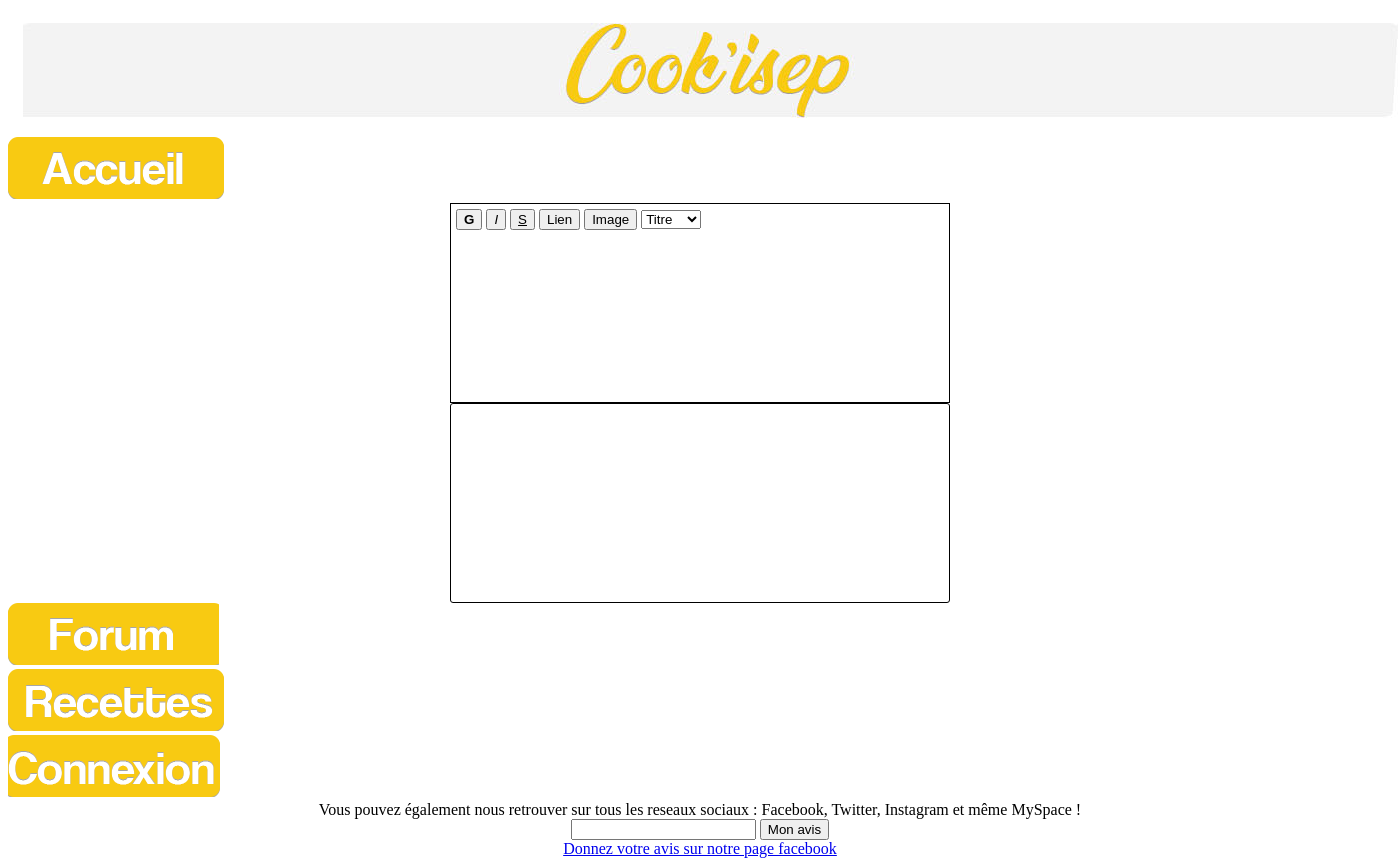
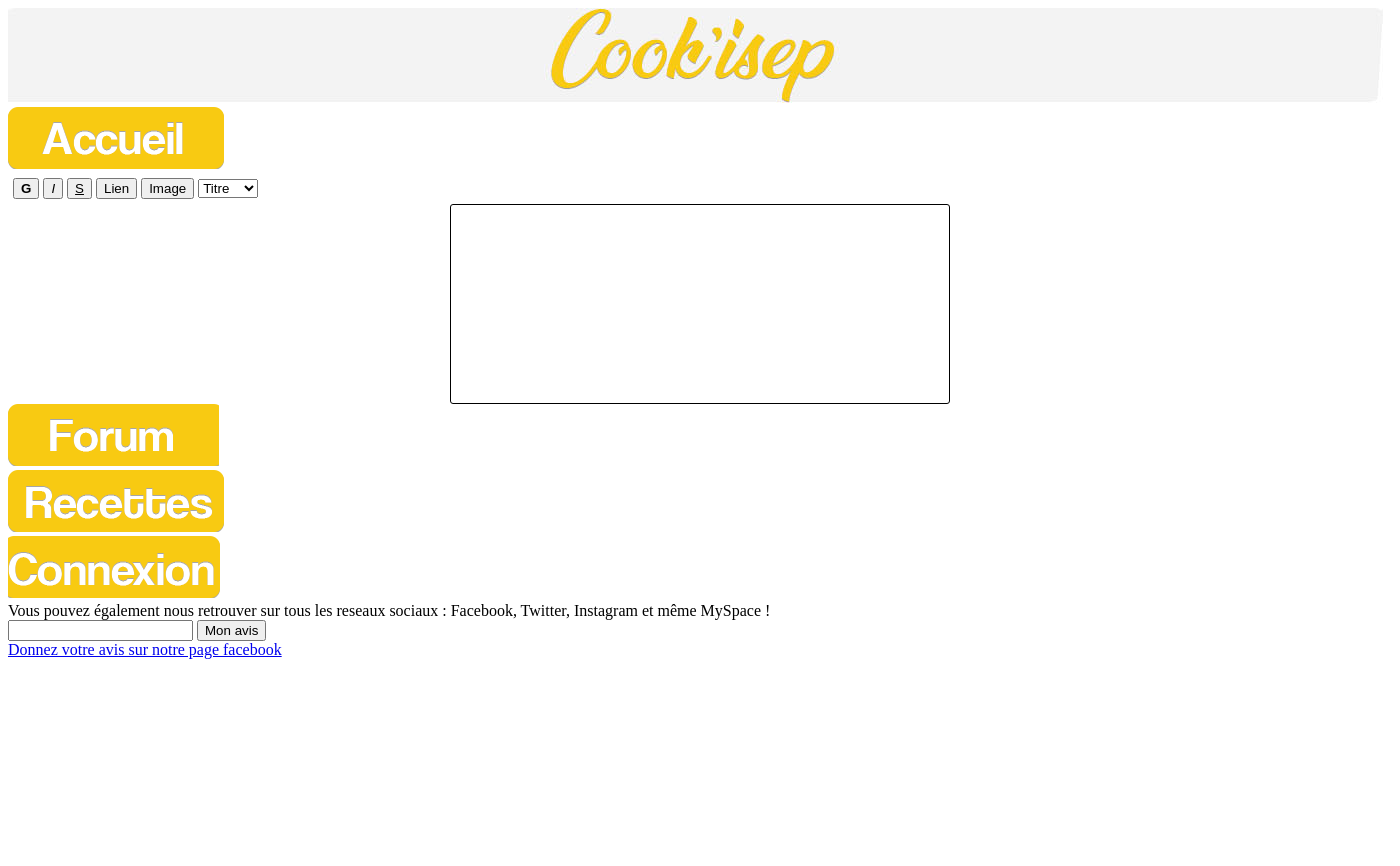
Before and after one commit to Larky9/cooky, a PHP site: page /Vue/publication.html in a window 1400 px wide. After the commit the page ends 659 px from the top, so only its background shows below. Run offline with PHP 8.4, Linux system fonts and the light colour scheme.

Commit message:
acharnementjevaisbientotabandonner

```diff
--- a/Vue/cook.css
+++ b/Vue/cook.css
@@ -1,14 +1,5 @@
 * {
     box-sizing: border-box;
-}
-#footer {
-	text-align: center
-}
-
-#Header{
-
-	padding: 15px;
-
 }
 .colonne {
     float: left;
@@ -53,11 +44,7 @@
 }
 #parametres {
 	padding-left: 110px;
-	width: 500px;
-	height: 200px;
-	border: 1px solid black;
 	padding: 5px;
-
 	overflow: auto;
 	margin: auto;
   }
```
Also changed, not shown: Vue/cook.html (+5 -5 lines), Vue/cookcon.css (line endings or trailing spaces).
